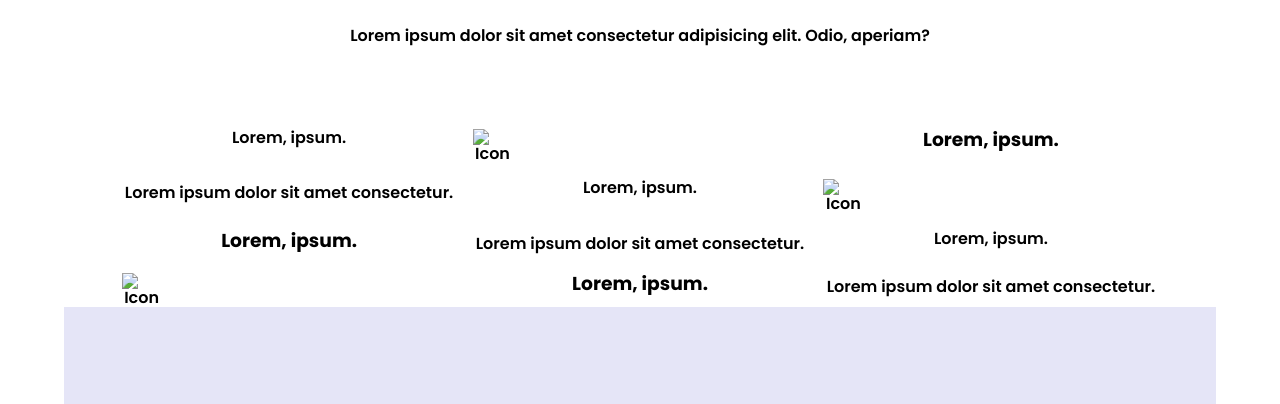
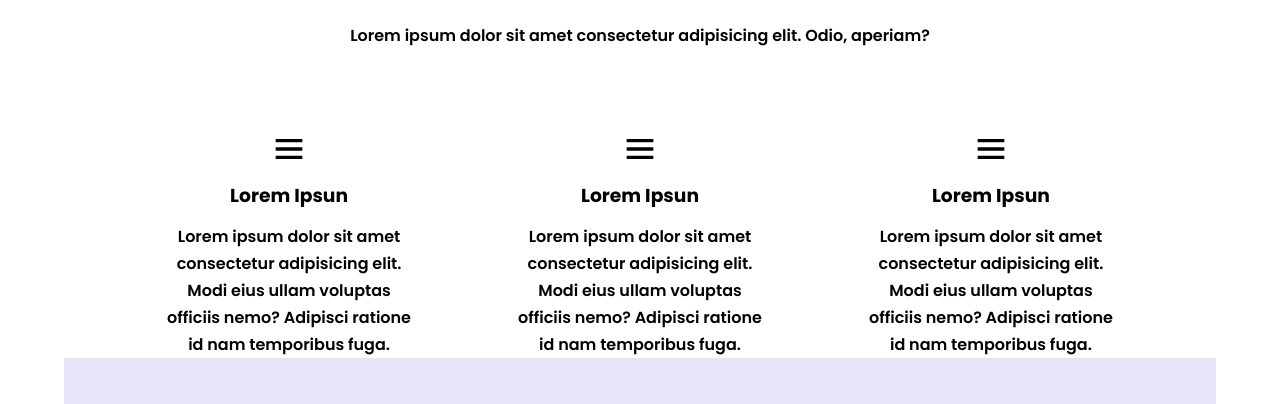
Before and after one commit to JulianGP1/perfilprofesional, a plain HTML site: page index.html in a window 1280 px wide. Shown: the part 940-1344 px from the top of the page. Drawn offline with Linux system fonts and the light colour scheme; grey boxes are pictures that could not be loaded.

Commit message:
arreglo1

```diff
--- a/index.html
+++ b/index.html
@@ -44,21 +44,21 @@
         <h2 class="subtitle">Lorem ipsum dolor sit amet.</h2>
         <p class="about_paragraph"">Lorem ipsum dolor sit amet consectetur adipisicing elit. Odio, aperiam?</p>
         <div class="about_main">
-            <article class="about_title">Lorem, ipsum.</article>
-            <img src="" alt="Icon" class="about_icon">
-            <h3 class="about_title">Lorem, ipsum.</h3>
-            <p class="about_paragraph">Lorem ipsum dolor sit amet consectetur.</p>
-             </article>
-             <article class="about_title">Lorem, ipsum.</article>
-            <img src="" alt="Icon" class="about_icon">
-            <h3 class="about_title">Lorem, ipsum.</h3>
-            <p class="about_paragraph">Lorem ipsum dolor sit amet consectetur.</p>
-             </article>
-             <article class="about_title">Lorem, ipsum.</article>
-            <img src="" alt="Icon" class="about_icon">
-            <h3 class="about_title">Lorem, ipsum.</h3>
-            <p class="about_paragraph">Lorem ipsum dolor sit amet consectetur.</p>
-             </article>
+            <article class="about_icons">
+                <img src="icons/menu.svg" alt="Icon" class="about_icon">
+                <h3 class="about_title">Lorem Ipsun</h3>
+                <p class="about_paragraph">Lorem ipsum dolor sit amet consectetur adipisicing elit. Modi eius ullam voluptas officiis nemo? Adipisci ratione id nam temporibus fuga.</p>
+            </article>
+            <article class="about_icons">
+                <img src="icons/menu.svg" alt="Icon" class="about_icon">
+                <h3 class="about_title">Lorem Ipsun</h3>
+                <p class="about_paragraph">Lorem ipsum dolor sit amet consectetur adipisicing elit. Modi eius ullam voluptas officiis nemo? Adipisci ratione id nam temporibus fuga.</p>
+            </article>
+            <article class="about_icons">
+                <img src="icons/menu.svg" alt="Icon" class="about_icon">
+                <h3 class="about_title">Lorem Ipsun</h3>
+                <p class="about_paragraph">Lorem ipsum dolor sit amet consectetur adipisicing elit. Modi eius ullam voluptas officiis nemo? Adipisci ratione id nam temporibus fuga.</p>
+            </article>
         </div>
         <section class="options" id="contact">
             <div class="options_container container">
@@ -79,7 +79,7 @@
 
                 <section class="testimony_body testimony_body--show" data-id="1">
                     <div class="testimony_texts">
-                        <h2 class="subtitle">Mi nombre es Caleb Acosta
+                        <h2 class="subtitle">Mi nombre es Julian Guerrero
                             <span class="testimony_course">estudiante de UFPSO</span>
                         </h2>
                         <p class="testimony__review">Lorem ipsum dolor sit amet consectetur adipisicing elit. Aliquam, ullam! Alias quibusdam mollitia sit doloribus odio officiis in inventore optio.</p>
@@ -115,7 +115,7 @@
 
                 <section class="testimony_body" data-id="4">
                     <div class="testimony_texts">
-                        <h2 class="subtitle">Mi nombre es Caleb Acosta
+                        <h2 class="subtitle">Mi nombre es Julian Guerrero
                             <span class="testimony_course">estudiante de UFPSO</span>
                         </h2>
                         <p>Lorem ipsum dolor sit amet consectetur adipisicing elit. Aliquam, ullam! Alias quibusdam mollitia sit doloribus odio officiis in inventore optio.</p>
```
Also changed, not shown: icons/arrow.svg (added), icons/facebook.svg (added), icons/instagram.svg (added), icons/leftarrow.svg (added), icons/menu.svg (added), icons/rightarrow.svg (added), icons/twitter.svg (added), 1 other file.
